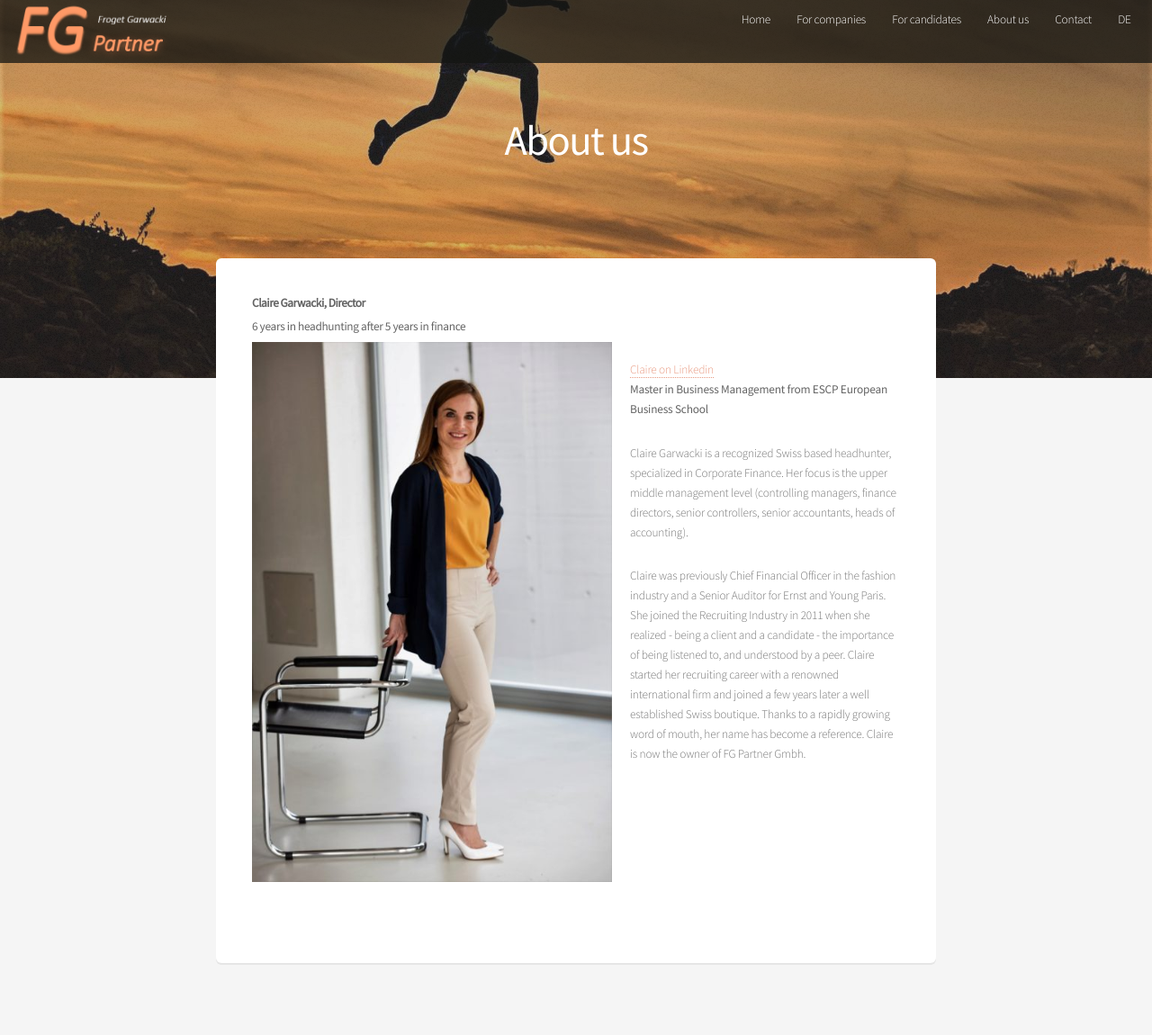
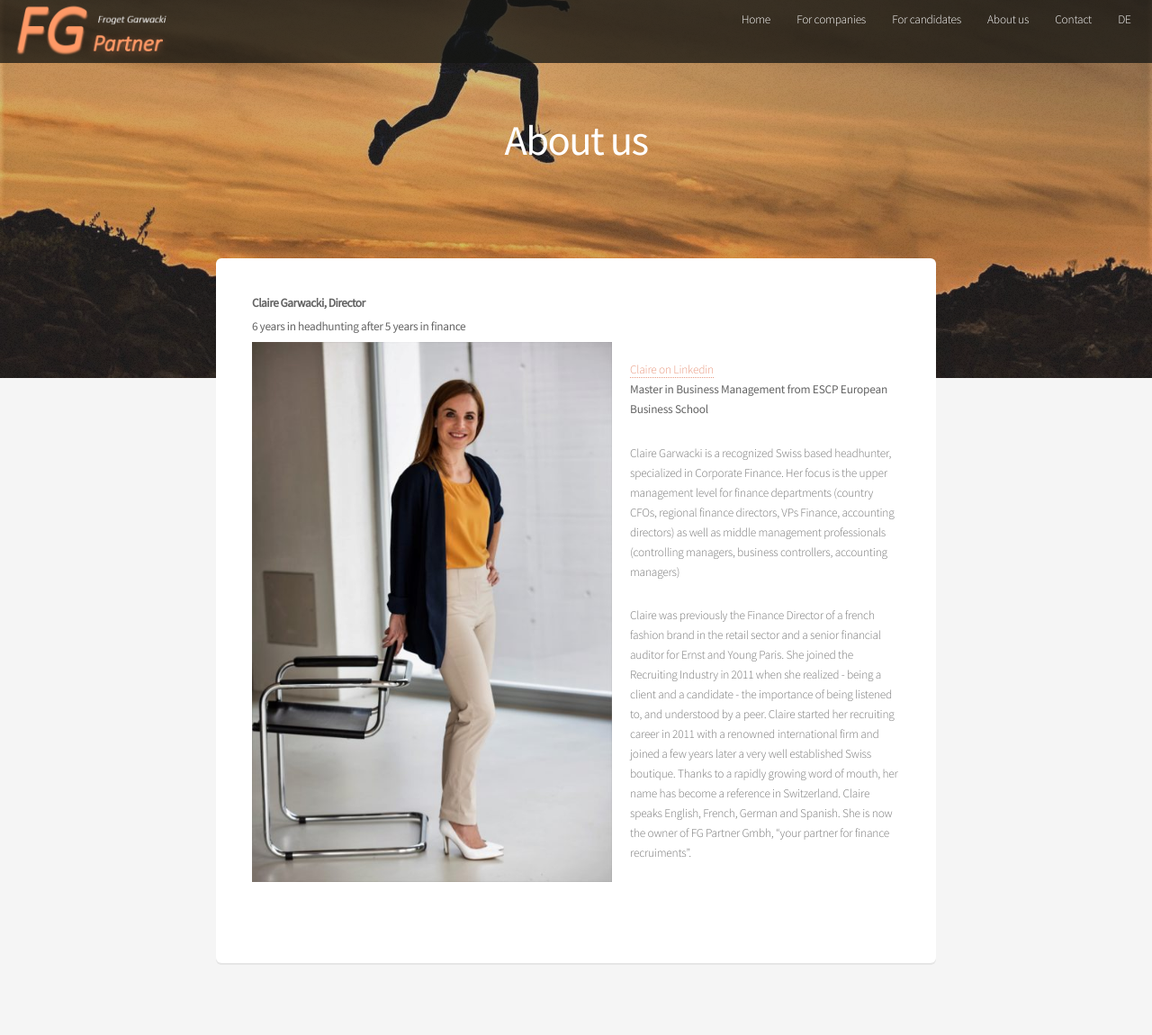
Before and after one commit to FGPartner/www, a Jekyll site: the page built from about.md, in a window 1280 px wide. Shown: the whole page at 90% size. Built offline with Jekyll 4.4.1, drawn with Linux system fonts in a browser that asks for light colours; our own code applies the rules of GitHub Pages for plain Markdown files.

Commit message:
Update about.md

```diff
--- a/about.md
+++ b/about.md
@@ -15,14 +15,18 @@ Claire on Linkedin</a><br>
 
 Claire Garwacki is a recognized Swiss based headhunter, specialized in
 Corporate Finance.
-Her focus is the upper middle management level (controlling managers,
-finance directors, senior controllers, senior accountants, heads of accounting).
+Her focus is the upper management level for finance departments (country CFOs,
+regional finance directors, VPs Finance, accounting directors) as well
+as middle management professionals (controlling managers, business controllers,
+accounting managers)
 
-Claire was previously Chief Financial Officer in the fashion industry and
-a Senior Auditor for Ernst and Young Paris.
+Claire was previously the Finance Director of a french fashion brand in the
+retail sector and a senior financial auditor for Ernst and Young Paris.
 She joined the Recruiting Industry in 2011 when she realized - being a
 client and a candidate - the importance of being listened to, and
-understood by a peer. Claire started her recruiting career with a
-renowned international firm and joined a few years later a well
- established Swiss boutique. Thanks to a rapidly growing word of mouth,
- her name has become a reference. Claire is now the owner of FG Partner Gmbh.
+understood by a peer. Claire started her recruiting career in 2011 with a
+renowned international firm and joined a few years later a very well
+established Swiss boutique. Thanks to a rapidly growing word of mouth,
+her name has become a reference in Switzerland.
+Claire speaks English, French, German and Spanish.
+She is now the owner of FG Partner Gmbh, "your partner for finance recruiments".
```
